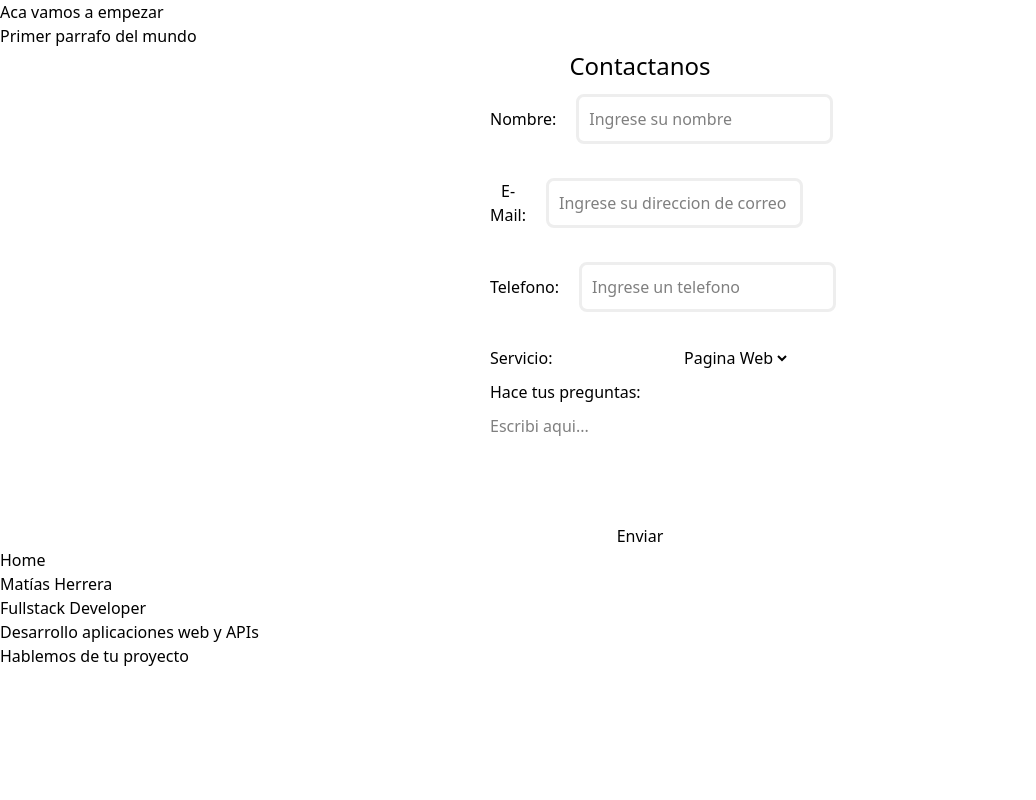
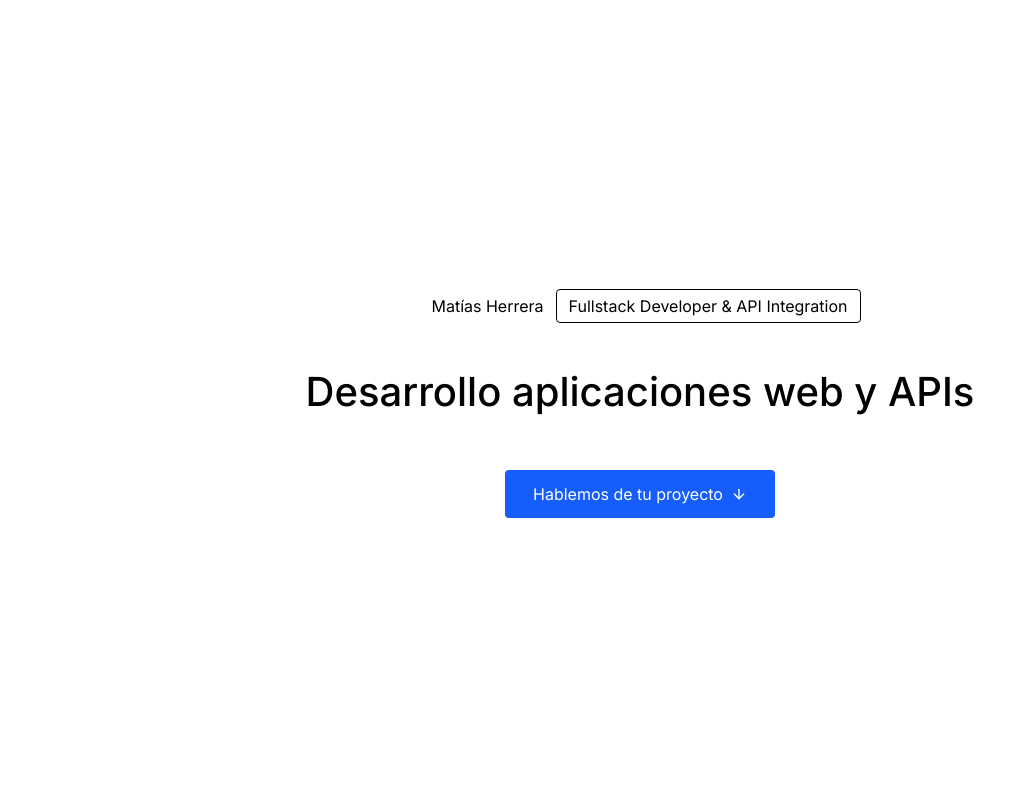
Before and after one commit to jus-tjon/next-lading-page, a Next.js app: page / in a window 1280 px wide. Shown: the top 800 px of the page, without its empty margins (0-1036 px from the left). Built offline with nearby package versions, Linux system fonts and the light colour scheme.

Commit message:
Hero terminadogit status! Y con botón funcional

```diff
--- a/app/components/sections/Hero.tsx
+++ b/app/components/sections/Hero.tsx
@@ -1,12 +1,30 @@
+import { Inter } from "next/font/google";
+import { ArrowDown } from "lucide-react";
+import Button from "../ui/Button";
+
+const inter = Inter({
+  subsets: ["latin"],
+});
+
 const Hero = () => {
   return (
     <>
-      <div>
-        <p>Matías Herrera</p>
-        <span>Fullstack Developer</span>
-      </div>
-      <h1>Desarrollo aplicaciones web y APIs</h1>
-      <button>Hablemos de tu proyecto</button>
+      <section
+        className={`${inter.className} flex flex-col min-h-screen justify-center items-center`}
+      >
+        <div className="flex items-center w-full justify-center">
+          <p className="p-3 text-[1rem]">Matías Herrera</p>
+          <span className="border rounded-sm px-3 py-1 text-[1rem]">
+            Fullstack Developer & API Integration
+          </span>
+        </div>
+        <h1 className="text-center text-[2.5rem] mb-12 mt-8 font-medium tracking-[0.015]">
+          Desarrollo aplicaciones web y APIs
+        </h1>
+        <Button href="#formulario">
+          Hablemos de tu proyecto <ArrowDown size={16} />
+        </Button>
+      </section>
     </>
   );
 };
--- /dev/null
+++ b/app/components/ui/Button.tsx
@@ -0,0 +1,17 @@
+type ButtonProps = {
+  children: React.ReactNode;
+  href?: string;
+};
+
+const Button = ({ children, href }: ButtonProps) => {
+  const base =
+    "items-center flex gap-2 self-center bg-blue-600 rounded-sm py-3 px-7 text-white hover:bg-blue-700 transition cursor-pointer";
+
+  return (
+    <a href={href}>
+      <button className={base}>{children}</button>
+    </a>
+  );
+};
+
+export default Button;
--- a/app/components/ui/Formulario.tsx
+++ b/app/components/ui/Formulario.tsx
@@ -23,11 +23,10 @@ export const Formulario = () => {
   `;
 
     try {
-
       await SendEmail(
         "maufierro1234@gmail.com",
         `Nueva consulta: ${data.service}`,
-      emailBody
+        emailBody,
       );
 
       alert("¡Mail enviado con éxito!");
@@ -39,7 +38,7 @@ export const Formulario = () => {
   });
 
   return (
-    <div className="Formulario">
+    <div className="Formulario" id="formulario">
       <h1 className="titulo">Contactanos</h1>
       <form onSubmit={onSubmit}>
         <label htmlFor="nombre">
--- a/app/globals.css
+++ b/app/globals.css
@@ -1 +1,5 @@
 @import "tailwindcss";
+
+html {
+    scroll-behavior: smooth;
+}
--- a/app/page.tsx
+++ b/app/page.tsx
@@ -5,14 +5,10 @@ const Home = () => {
   return (
     <div>
       <main>
-        <header>
-          <h1>Aca vamos a empezar</h1>
-          <p>Primer parrafo del mundo</p>
-        </header>
+        <Hero></Hero>
         <Formulario></Formulario>
       </main>
       Home
-      <Hero></Hero>
     </div>
   );
 };
--- a/package.json
+++ b/package.json
@@ -10,6 +10,7 @@
   },
   "dependencies": {
     "dotenv": "^17.4.2",
+    "lucide-react": "^1.14.0",
     "next": "16.2.4",
     "react": "19.2.4",
     "react-dom": "19.2.4",
@@ -23,6 +24,8 @@
     "@types/react-dom": "^19.2.3",
     "eslint": "^9",
     "eslint-config-next": "16.2.4",
+    "prettier": "^3.8.3",
+    "prettier-plugin-tailwindcss": "^0.8.0",
     "tailwindcss": "^4",
     "typescript": "^5"
   }
```
Also changed, not shown: 1 other file (tests, documents, lock files or other folders). Lines whose indentation alone changed are shown as unchanged.
